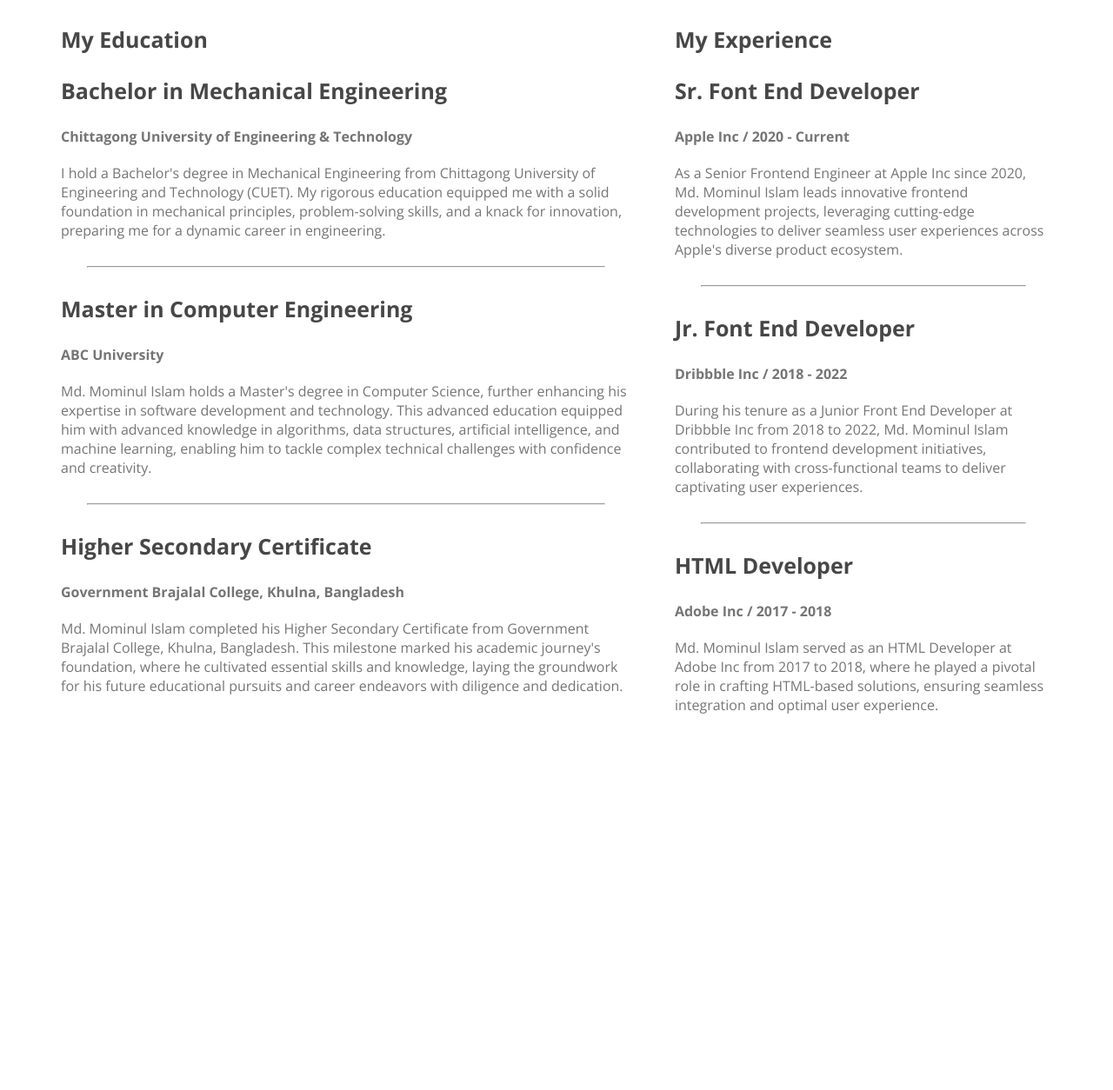
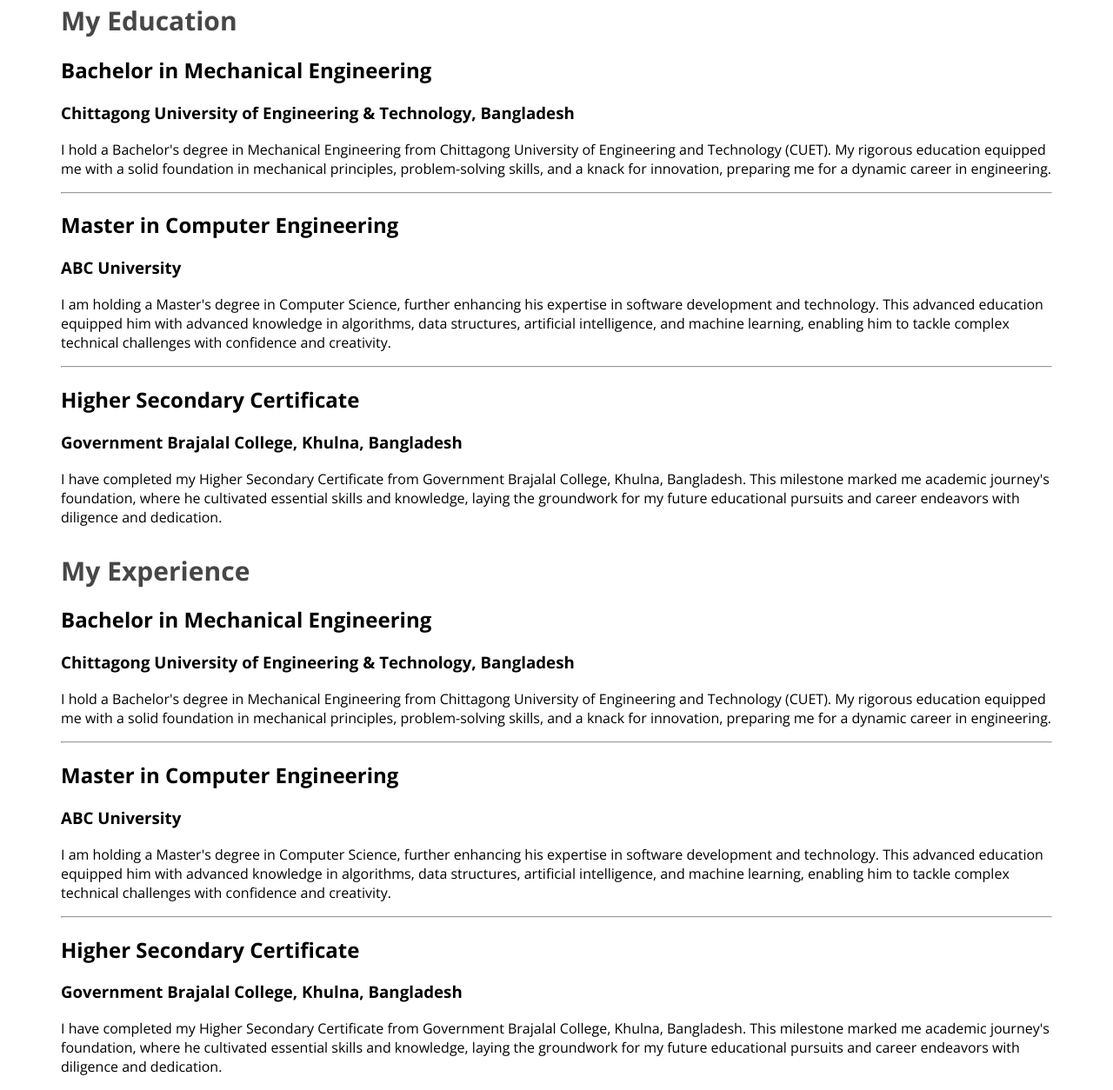
Before and after one commit to Mominulislam79/Mominul-s_Portfolio, a plain HTML site: page index.html in a window 1280 px wide. Shown: the part 2298-3552 px from the top of the page at 87% size. Before the commit the page ends 3144 px from the top, so only its background shows below. Drawn offline with nearby package versions, Linux system fonts and the light colour scheme.

Commit message:
education and experience div added

```diff
--- a/index.html
+++ b/index.html
@@ -93,6 +93,51 @@
             <div class="resume-container">
                 <div class="resume-column">
                     <h3 class="resume-column-title">My Education</h3>
+                    <div class="resume-item">
+                        <h2 class="resume-degree">Bachelor in Mechanical Engineering</h2>
+                        <h3 class="resume-university">Chittagong University of Engineering & Technology, Bangladesh</h3>
+                        <p class="degree-description">I hold a Bachelor's degree in Mechanical Engineering from Chittagong University of Engineering and Technology (CUET). My rigorous education equipped me with a solid foundation in mechanical principles, problem-solving skills, and a knack for innovation, preparing me for a dynamic career in engineering.</p>
+                    </div>
+                    <hr>
+                    <div class="resume-item">
+                        <h2 class="resume-degree">Master in Computer Engineering</h2>
+                        <h3 class="resume-university">ABC University</h3>
+                        <p class="degree-description">I am holding a Master's degree in Computer Science, further enhancing his expertise in software development and technology. This advanced education equipped him with advanced knowledge in algorithms, data structures, artificial intelligence, and machine learning, enabling him to tackle complex technical challenges with confidence and creativity.</p>
+                    </div>
+                    <hr>
+                    <div class="resume-item">
+                        <h2 class="resume-degree">Higher Secondary Certificate</h2>
+                        <h3 class="resume-university">Government Brajalal College, Khulna, Bangladesh</h3>
+                        <p class="degree-description">I have completed my Higher Secondary Certificate from Government Brajalal College, Khulna, Bangladesh. This milestone marked me academic journey's foundation, where he cultivated essential skills and knowledge, laying the groundwork for my future educational pursuits and career endeavors with diligence and dedication.</p>
+                    </div>
+
+                </div>
+                <div class="resume-column">
+                    <h3 class="resume-column-title">My Experience</h3>
+                    <div class="resume-item">
+                        <h2 class="resume-degree">Bachelor in Mechanical Engineering</h2>
+                        <h3 class="resume-university">Chittagong University of Engineering & Technology, Bangladesh</h3>
+                        <p class="degree-description">I hold a Bachelor's degree in Mechanical Engineering from Chittagong University of Engineering and Technology (CUET). My rigorous education equipped me with a solid foundation in mechanical principles, problem-solving skills, and a knack for innovation, preparing me for a dynamic career in engineering.</p>
+                    </div>
+                    <hr>
+                    <div class="resume-item">
+                        <h2 class="resume-degree">Master in Computer Engineering</h2>
+                        <h3 class="resume-university">ABC University</h3>
+                        <p class="degree-description">I am holding a Master's degree in Computer Science, further enhancing his expertise in software development and technology. This advanced education equipped him with advanced knowledge in algorithms, data structures, artificial intelligence, and machine learning, enabling him to tackle complex technical challenges with confidence and creativity.</p>
+                    </div>
+                    <hr>
+                    <div class="resume-item">
+                        <h2 class="resume-degree">Higher Secondary Certificate</h2>
+                        <h3 class="resume-university">Government Brajalal College, Khulna, Bangladesh</h3>
+                        <p class="degree-description">I have completed my Higher Secondary Certificate from Government Brajalal College, Khulna, Bangladesh. This milestone marked me academic journey's foundation, where he cultivated essential skills and knowledge, laying the groundwork for my future educational pursuits and career endeavors with diligence and dedication.</p>
+                    </div>
+
+                </div>
+            </div>
+<!--
+            <div class="resume-container">
+                <div class="resume-column">
+                    <h3 class="resume-column-title">My Education</h3>
                     <div class="resume-education">
                         <h3 class="education-degree">Bachelor in Mechanical Engineering</h3>
                         <h4 class="university-name">Chittagong University of Engineering & Technology</h4>
@@ -136,6 +181,7 @@
                     </div>
                 </div>
             </div>
+             -->
         </section>
 
     </main>
--- a/styles/portfolios.css
+++ b/styles/portfolios.css
@@ -123,17 +123,20 @@ main section{
 .skill-description{
     color: #757575;
 }
+
+/* resume section styles */
+
 .resume-column-title{
     color: #474747;
-    font-size: 25px;
+    font-size: 30px;
     font-weight: 700;
     margin-bottom: 10px;
 }
-.resume-container{
+/* .resume-container{
     display: flex;
     gap: 50px;
-}
-.degree-description, .university-name{
+} */
+/* .degree-description, .university-name{
     color: #757575;
 }
 .education-degree{
@@ -147,4 +150,4 @@ main section{
 }
 .resume-container hr{
     margin: 30px;
-}
+} */
```
